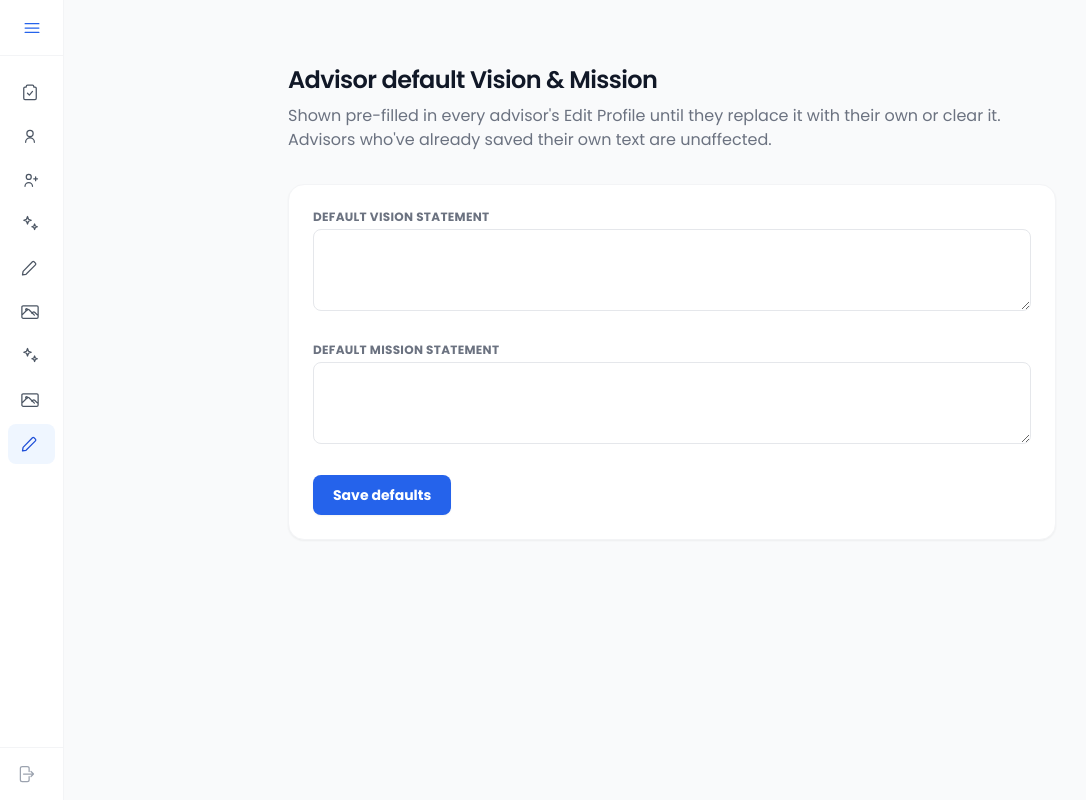
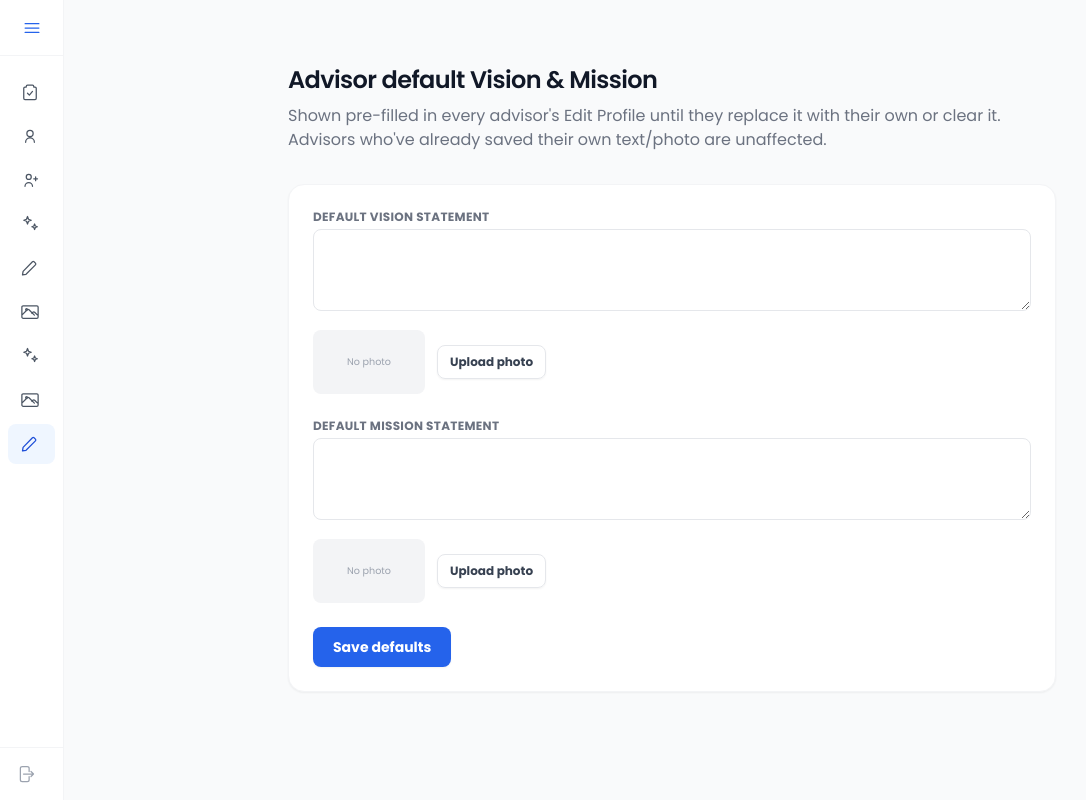
Before and after one commit to Ramanand1101/headway-platform-1, a Next.js app in the folder frontend/: page /admin/advisor-defaults in a window 1280 px wide. Shown: the whole page, without its empty margins (0-1086 px from the left). Built offline with nearby package versions, Linux system fonts and the light colour scheme; no server answers.

Commit message:
now new again code added

```diff
--- a/frontend/app/admin/advisor-defaults/page.js
+++ b/frontend/app/admin/advisor-defaults/page.js
@@ -2,15 +2,18 @@
 import { useEffect, useState } from 'react';
 import AdminSidebar from '../../../components/AdminSidebar';
 
-// Admin-set default Vision & Mission text — every advisor's dashboard
-// prefills these into their Vision/Mission fields until they replace or
-// clear them with their own. Stored generically via SiteContent
-// (page key: "advisor-defaults"), same mechanism as the homepage editor.
+// Admin-set default Vision & Mission text + photos — every advisor's
+// dashboard prefills these until they replace or clear them with their own.
+// Stored generically via SiteContent (page key: "advisor-defaults"), same
+// mechanism as the homepage editor.
 export default function AdvisorDefaultsPage() {
   const [vision, setVision] = useState('');
   const [mission, setMission] = useState('');
+  const [visionImage, setVisionImage] = useState('');
+  const [missionImage, setMissionImage] = useState('');
   const [loading, setLoading] = useState(true);
   const [status, setStatus] = useState({ saving: false, error: '', success: '' });
+  const [imageStatus, setImageStatus] = useState({});
 
   function authHeaders(extra = {}) {
     const token = localStorage.getItem('token');
@@ -23,16 +26,48 @@ export default function AdvisorDefaultsPage() {
       .then((data) => {
         setVision(data.content?.vision || '');
         setMission(data.content?.mission || '');
+        setVisionImage(data.content?.visionImage || '');
+        setMissionImage(data.content?.missionImage || '');
       })
       .finally(() => setLoading(false));
   }, []);
+
+  // Uploads a file and gets back a hosted URL — reuses the same generic
+  // list-image endpoint the advisor dashboard uses for company logos etc.
+  async function uploadImageFile(file) {
+    const formData = new FormData();
+    formData.append('image', file);
+    const res = await fetch(`${process.env.NEXT_PUBLIC_API_URL}/api/advisor/list-image`, {
+      method: 'POST',
+      headers: authHeaders(),
+      body: formData
+    });
+    const data = await res.json();
+    if (!res.ok) throw new Error(data.error || 'Could not upload photo');
+    return data.url;
+  }
+
+  async function handleImageChange(field, setField, e) {
+    const file = e.target.files?.[0];
+    if (!file) return;
+    setImageStatus((prev) => ({ ...prev, [field]: { uploading: true, error: '' } }));
+    try {
+      const url = await uploadImageFile(file);
+      setField(url);
+      setImageStatus((prev) => ({ ...prev, [field]: { uploading: false, error: '' } }));
+    } catch (err) {
+      setImageStatus((prev) => ({ ...prev, [field]: { uploading: false, error: err.message } }));
+    }
+  }
 
   async function handleSave() {
     setStatus({ saving: true, error: '', success: '' });
     const res = await fetch(`${process.env.NEXT_PUBLIC_API_URL}/api/site/content/advisor-defaults`, {
       method: 'PUT',
       headers: authHeaders({ 'Content-Type': 'application/json' }),
-      body: JSON.stringify({ data: { vision: vision.trim(), mission: mission.trim() } })
+      body: JSON.stringify({
+        data: { vision: vision.trim(), mission: mission.trim(), visionImage, missionImage }
+      })
     });
     const data = await res.json();
     if (!res.ok) {
@@ -50,7 +85,7 @@ export default function AdvisorDefaultsPage() {
           <h1 className="text-2xl font-semibold tracking-tight text-gray-900">Advisor default Vision &amp; Mission</h1>
           <p className="mt-2 text-gray-500">
             Shown pre-filled in every advisor&apos;s Edit Profile until they replace it with their own or clear it.
-            Advisors who&apos;ve already saved their own text are unaffected.
+            Advisors who&apos;ve already saved their own text/photo are unaffected.
           </p>
 
           {loading ? (
@@ -67,7 +102,41 @@ export default function AdvisorDefaultsPage() {
                   rows={3}
                   className="w-full rounded-lg border border-gray-200 px-3 py-2.5 text-sm outline-none focus:border-primary-500"
                 />
+                <div className="mt-3 flex items-center gap-3">
+                  <div className="h-16 w-28 flex-none overflow-hidden rounded-lg bg-gray-100">
+                    {visionImage ? (
+                      <img src={visionImage} alt="Vision" className="h-full w-full object-cover" />
+                    ) : (
+                      <div className="flex h-full w-full items-center justify-center text-[0.6rem] text-gray-400">
+                        No photo
+                      </div>
+                    )}
+                  </div>
+                  <label className="cursor-pointer rounded-lg border border-gray-200 px-3 py-2 text-xs font-bold text-gray-700 shadow-sm transition hover:bg-gray-50">
+                    {imageStatus.visionImage?.uploading ? 'Uploading...' : visionImage ? 'Replace photo' : 'Upload photo'}
+                    <input
+                      type="file"
+                      accept="image/*"
+                      onChange={(e) => handleImageChange('visionImage', setVisionImage, e)}
+                      disabled={imageStatus.visionImage?.uploading}
+                      className="hidden"
+                    />
+                  </label>
+                  {visionImage && (
+                    <button
+                      type="button"
+                      onClick={() => setVisionImage('')}
+                      className="text-xs font-bold text-red-500 hover:underline"
+                    >
+                      Remove
+                    </button>
+                  )}
+                </div>
+                {imageStatus.visionImage?.error && (
+                  <p className="mt-1 text-xs text-red-600">{imageStatus.visionImage.error}</p>
+                )}
               </div>
+
               <div>
                 <label className="mb-1 block text-xs font-bold uppercase tracking-wide text-gray-500">
                   Default mission statement
@@ -78,7 +147,41 @@ export default function AdvisorDefaultsPage() {
                   rows={3}
                   className="w-full rounded-lg border border-gray-200 px-3 py-2.5 text-sm outline-none focus:border-primary-500"
                 />
+                <div className="mt-3 flex items-center gap-3">
+                  <div className="h-16 w-28 flex-none overflow-hidden rounded-lg bg-gray-100">
+                    {missionImage ? (
+                      <img src={missionImage} alt="Mission" className="h-full w-full object-cover" />
+                    ) : (
+                      <div className="flex h-full w-full items-center justify-center text-[0.6rem] text-gray-400">
+                        No photo
+                      </div>
+                    )}
+                  </div>
+                  <label className="cursor-pointer rounded-lg border border-gray-200 px-3 py-2 text-xs font-bold text-gray-700 shadow-sm transition hover:bg-gray-50">
+                    {imageStatus.missionImage?.uploading ? 'Uploading...' : missionImage ? 'Replace photo' : 'Upload photo'}
+                    <input
+                      type="file"
+                      accept="image/*"
+                      onChange={(e) => handleImageChange('missionImage', setMissionImage, e)}
+                      disabled={imageStatus.missionImage?.uploading}
+                      className="hidden"
+                    />
+                  </label>
+                  {missionImage && (
+                    <button
+                      type="button"
+                      onClick={() => setMissionImage('')}
+                      className="text-xs font-bold text-red-500 hover:underline"
+                    >
+                      Remove
+                    </button>
+                  )}
+                </div>
+                {imageStatus.missionImage?.error && (
+                  <p className="mt-1 text-xs text-red-600">{imageStatus.missionImage.error}</p>
+                )}
               </div>
+
               <button
                 onClick={handleSave}
                 disabled={status.saving}
--- a/frontend/components/AdvisorHomeView.js
+++ b/frontend/components/AdvisorHomeView.js
@@ -90,8 +90,8 @@ export default function AdvisorHomeView({
         vision={advisor.vision || advisorDefaults?.vision || defaultVision}
         mission={advisor.mission || advisorDefaults?.mission || defaultMission}
         missionPillars={advisor.missionPillars?.length ? advisor.missionPillars : defaultMissionPillars}
-        visionImage={advisor.micrositeImages?.vision}
-        missionImage={advisor.micrositeImages?.mission}
+        visionImage={advisor.micrositeImages?.vision || advisorDefaults?.visionImage}
+        missionImage={advisor.micrositeImages?.mission || advisorDefaults?.missionImage}
       />
 
       {/* 4. Services */}
```
Also changed, not shown: frontend/app/advisor/dashboard/page.js.
